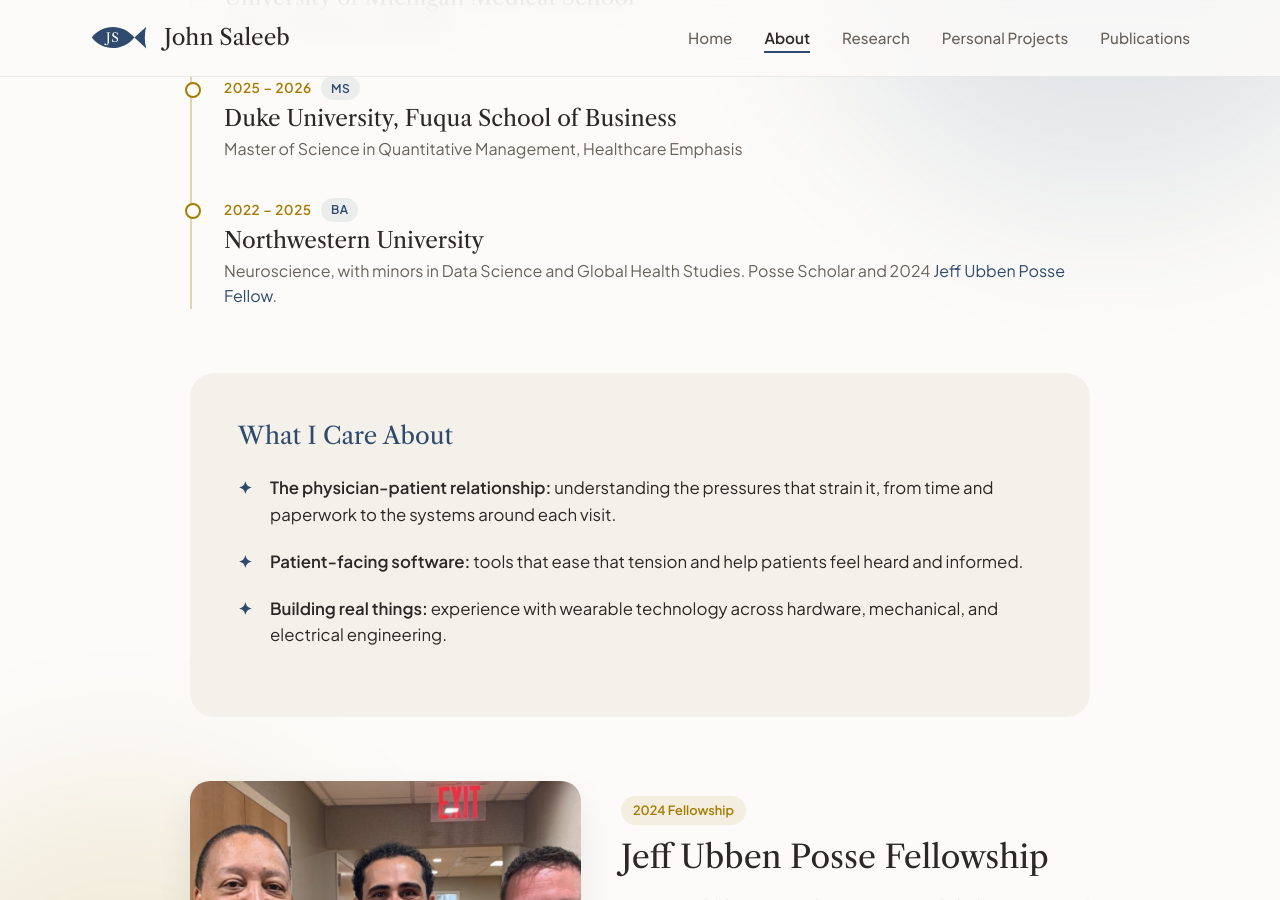
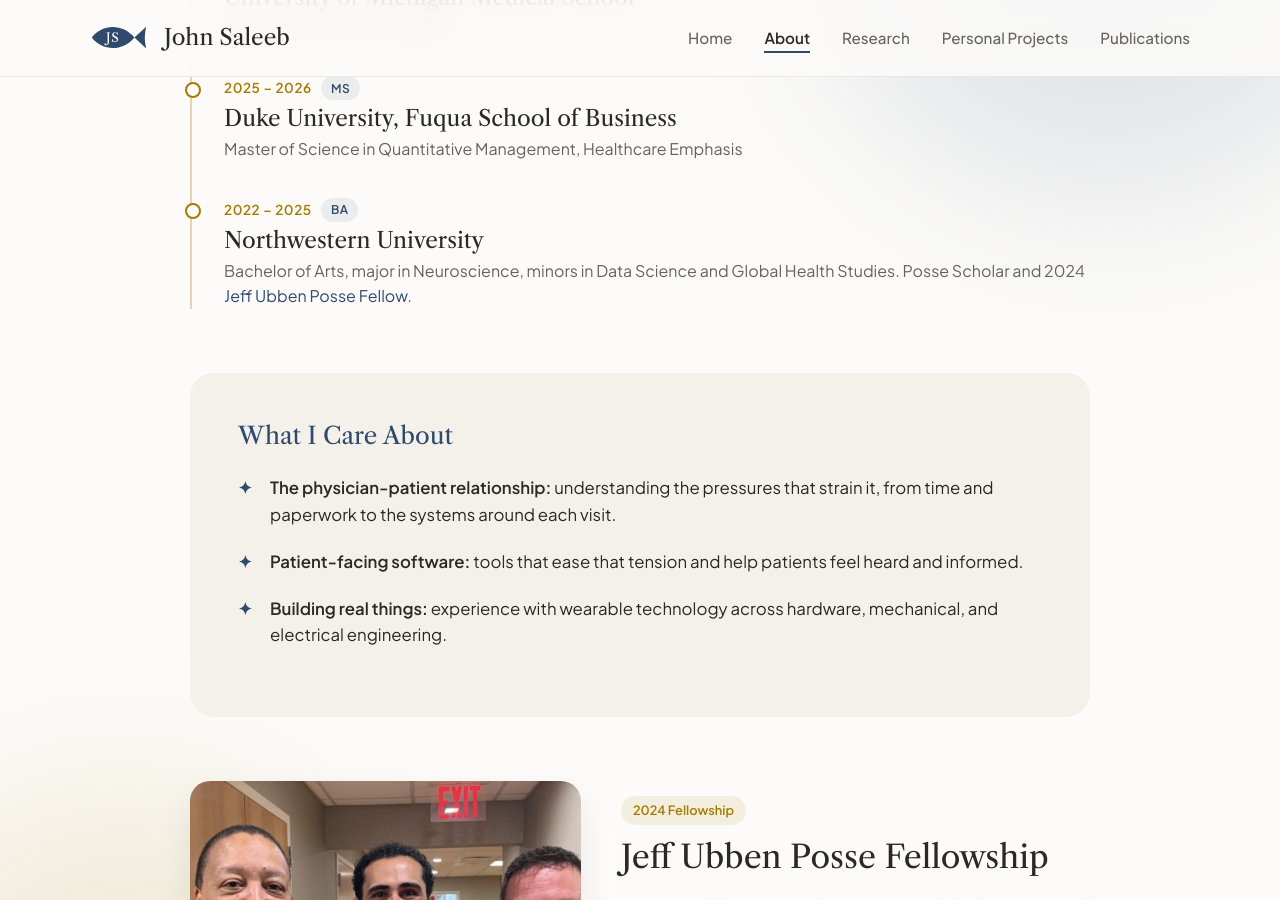
Before and after one commit to saleebj/johnsaleeb.github.io, a Jekyll site: the page built from about.md, in a window 1280 px wide and 900 px high, scrolled down 510 px. Built offline with Jekyll 4.4.1, drawn with Linux system fonts in a browser that asks for light colours.

Commit message:
About: Northwestern line reads Bachelor of Arts, major in Neuroscience (#14)
Claude-Session: https://claude.ai/code/session_01AX4NMhvRhiGvoxVxQNFXnv

Co-authored-by: Claude <noreply@anthropic.com>

```diff
--- a/about.md
+++ b/about.md
@@ -27,7 +27,7 @@ description: "About John Saleeb: medical student, the physician-patient relation
     <li class="timeline-item">
       <span class="timeline-date">2022 – 2025 <span class="degree">BA</span></span>
       <h3>Northwestern University</h3>
-      <p>Neuroscience, with minors in Data Science and Global Health Studies. Posse Scholar and 2024 <a href="#ubben">Jeff Ubben Posse Fellow</a>.</p>
+      <p>Bachelor of Arts, major in Neuroscience, minors in Data Science and Global Health Studies. Posse Scholar and 2024 <a href="#ubben">Jeff Ubben Posse Fellow</a>.</p>
     </li>
   </ol>
 </section>
```
